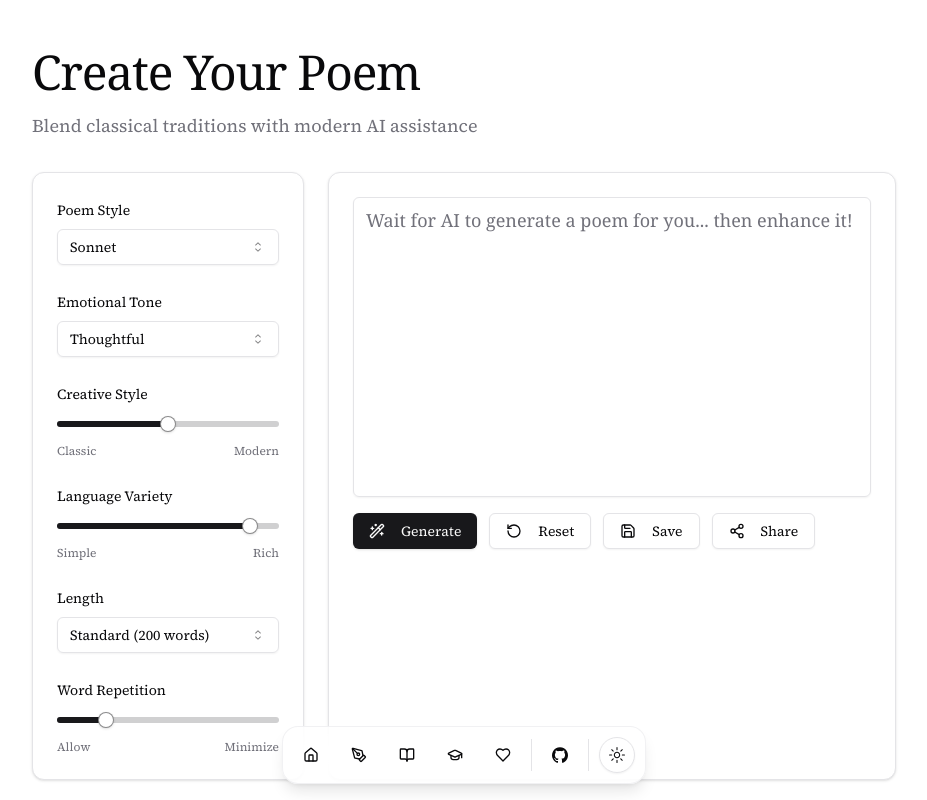
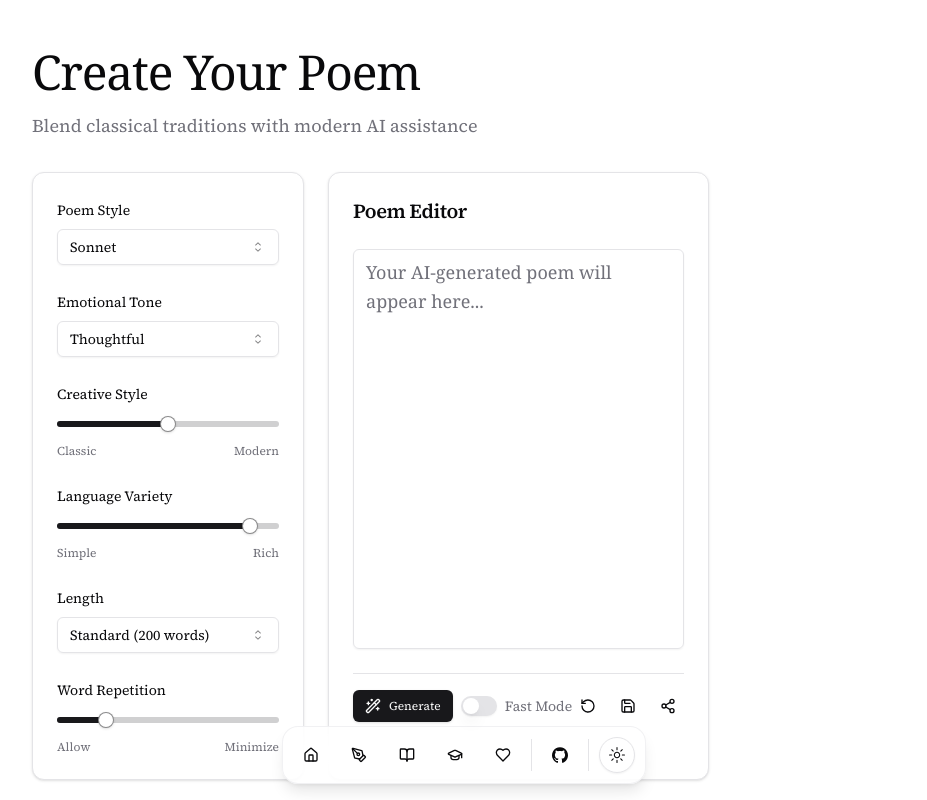
Before and after one commit to abhisheksharm-3/poetica, a Next.js app in the folder client/: page /create in a window 1280 px wide. Shown: the top 800 px of the page, without its empty margins (176-1103 px from the left). Built offline with nearby package versions, Linux system fonts and the light colour scheme.

Commit message:
Add fast poem generation feature and new UI components for enhanced user experience

```diff
--- a/client/package.json
+++ b/client/package.json
@@ -9,14 +9,17 @@
     "lint": "next lint"
   },
   "dependencies": {
+    "@google/generative-ai": "^0.21.0",
     "@radix-ui/react-dialog": "^1.1.2",
     "@radix-ui/react-dropdown-menu": "^2.1.2",
     "@radix-ui/react-icons": "^1.3.1",
+    "@radix-ui/react-label": "^2.1.0",
     "@radix-ui/react-progress": "^1.1.0",
     "@radix-ui/react-select": "^2.1.2",
     "@radix-ui/react-separator": "^1.1.0",
     "@radix-ui/react-slider": "^1.2.1",
     "@radix-ui/react-slot": "^1.1.0",
+    "@radix-ui/react-switch": "^1.1.1",
     "@radix-ui/react-tabs": "^1.1.1",
     "@radix-ui/react-tooltip": "^1.1.3",
     "@remixicon/react": "^4.5.0",
--- a/client/src/app/create/page.tsx
+++ b/client/src/app/create/page.tsx
@@ -1,5 +1,5 @@
 "use client";
-import React from "react";
+import React, { useState } from "react";
 import { motion } from "framer-motion";
 import Layout from "@/components/Layout/Layout";
 import { PoemSettings } from "@/components/PoemCreator/PoemSettings";
@@ -32,6 +32,7 @@ const CreatePage = () => {
     shareDialogOpen,
     shareUrl,
     handleGenerate,
+    handleGenerateFast,
     handleReset,
     handleSave,
     handleShare,
@@ -41,6 +42,12 @@ const CreatePage = () => {
     setShareDialogOpen,
     setFormState,
   } = usePoem();
+
+  const [fastMode, setFastMode] = useState(false);
+
+  const handleFastModeChange = () => {
+    setFastMode((prev) => !prev);
+  };
 
   return (
     <Layout className="min-h-screen py-12">
@@ -75,10 +82,13 @@ const CreatePage = () => {
               content={content}
               setContent={setContent}
               isLoading={isLoading}
-              onGenerate={handleGenerate}
+              onGenerateNormal={handleGenerate}
+              onGenerateFast={handleGenerateFast}
               onReset={handleReset}
               onSave={handleSave}
               onShare={handleShare}
+              fastMode={fastMode}
+              onFastModeChange={handleFastModeChange}
             />
           </motion.div>
 
--- a/client/src/components/PoemCreator/PoemEditor.tsx
+++ b/client/src/components/PoemCreator/PoemEditor.tsx
@@ -1,57 +1,158 @@
 import React from "react";
-import { Card, CardContent } from "@/components/ui/card";
+import { Card, CardContent, CardHeader, CardTitle } from "@/components/ui/card";
 import { Textarea } from "@/components/ui/textarea";
 import { Button } from "@/components/ui/button";
+import { Switch } from "@/components/ui/switch";
 import { Wand2, RotateCcw, SaveIcon, Share2 } from "lucide-react";
+import { Label } from "@/components/ui/label";
+import { Separator } from "@/components/ui/separator";
+import {
+  Tooltip,
+  TooltipContent,
+  TooltipProvider,
+  TooltipTrigger,
+} from "@/components/ui/tooltip";
 
 interface PoemEditorProps {
   content: string;
   setContent: (content: string) => void;
   isLoading: boolean;
-  onGenerate: () => void;
+  onGenerateNormal: () => void;
+  onGenerateFast: () => void;
   onReset: () => void;
   onSave: () => void;
   onShare: () => void;
+  fastMode?: boolean;
+  onFastModeChange?: (enabled: boolean) => void;
 }
 
 export const PoemEditor: React.FC<PoemEditorProps> = ({
   content,
   setContent,
   isLoading,
-  onGenerate,
+  onGenerateNormal,
+  onGenerateFast,
   onReset,
   onSave,
   onShare,
+  fastMode = false,
+  onFastModeChange,
 }) => {
+  const handleGenerate = () => {
+    if (fastMode) {
+      onGenerateFast();
+    } else {
+      onGenerateNormal();
+    }
+  };
+
   return (
-    <Card className="lg:col-span-2">
-      <CardContent className="space-y-4 pt-6">
+    <Card className="bg-background w-max">
+      <CardHeader className="space-y-1 ">
+        <CardTitle className="text-xl font-semibold">Poem Editor</CardTitle>
+      </CardHeader>
+      <CardContent className="space-y-6">
         <Textarea
-          placeholder="Wait for AI to generate a poem for you... then enhance it!"
-          className="min-h-[300px] resize-none font-serif text-lg leading-relaxed"
+          placeholder="Your AI-generated poem will appear here..."
+          className="min-h-[400px] resize-none font-serif text-lg leading-relaxed focus-visible:ring-1 bg-muted/5"
           value={content}
           onChange={(e) => setContent(e.target.value)}
         />
 
-        <div className="flex flex-wrap gap-3">
-          <Button className="group" onClick={onGenerate} disabled={isLoading}>
-            <Wand2 className="mr-2 h-4 w-4" />
-            {isLoading ? "Generating..." : "Generate"}
-          </Button>
-          <Button variant="outline" onClick={onReset}>
-            <RotateCcw className="mr-2 h-4 w-4" />
-            Reset
-          </Button>
-          <Button variant="outline" onClick={onSave}>
-            <SaveIcon className="mr-2 h-4 w-4" />
-            Save
-          </Button>
-          <Button variant="outline" onClick={onShare}>
-            <Share2 className="mr-2 h-4 w-4" />
-            Share
-          </Button>
+        <div className="space-y-4">
+          <Separator />
+
+          <div className="flex items-center justify-between">
+            <div className="flex items-center space-x-2">
+              <Button
+                size="sm"
+                className="gap-2"
+                onClick={handleGenerate}
+                disabled={isLoading}
+              >
+                <Wand2 className="h-4 w-4" />
+                {isLoading ? "Generating..." : "Generate"}
+              </Button>
+
+              <TooltipProvider>
+                <Tooltip>
+                  <TooltipTrigger asChild>
+                    <div className="flex items-center space-x-2 ml-4">
+                      <Switch
+                        id="fast-mode"
+                        checked={fastMode}
+                        onCheckedChange={onFastModeChange}
+                        aria-label="Toggle fast mode"
+                        className="z-50"
+                      />
+                      <Label htmlFor="fast-mode" className="text-sm text-muted-foreground cursor-pointer">
+                        Fast Mode
+                      </Label>
+                    </div>
+                  </TooltipTrigger>
+                  <TooltipContent>
+                    <p>Enable for faster generation with slightly lower quality</p>
+                  </TooltipContent>
+                </Tooltip>
+              </TooltipProvider>
+            </div>
+
+            <div className="flex items-center space-x-2">
+              <TooltipProvider>
+                <Tooltip>
+                  <TooltipTrigger asChild>
+                    <Button
+                      size="icon"
+                      variant="ghost"
+                      onClick={onReset}
+                      className="h-8 w-8"
+                    >
+                      <RotateCcw className="h-4 w-4" />
+                    </Button>
+                  </TooltipTrigger>
+                  <TooltipContent>
+                    <p>Reset editor</p>
+                  </TooltipContent>
+                </Tooltip>
+
+                <Tooltip>
+                  <TooltipTrigger asChild>
+                    <Button
+                      size="icon"
+                      variant="ghost"
+                      onClick={onSave}
+                      className="h-8 w-8"
+                    >
+                      <SaveIcon className="h-4 w-4" />
+                    </Button>
+                  </TooltipTrigger>
+                  <TooltipContent>
+                    <p>Save poem</p>
+                  </TooltipContent>
+                </Tooltip>
+
+                <Tooltip>
+                  <TooltipTrigger asChild>
+                    <Button
+                      size="icon"
+                      variant="ghost"
+                      onClick={onShare}
+                      className="h-8 w-8"
+                    >
+                      <Share2 className="h-4 w-4" />
+                    </Button>
+                  </TooltipTrigger>
+                  <TooltipContent>
+                    <p>Share poem</p>
+                  </TooltipContent>
+                </Tooltip>
+              </TooltipProvider>
+            </div>
+          </div>
         </div>
       </CardContent>
     </Card>
   );
 };
+
+export default PoemEditor;
--- /dev/null
+++ b/client/src/components/ui/label.tsx
@@ -0,0 +1,26 @@
+"use client"
+
+import * as React from "react"
+import * as LabelPrimitive from "@radix-ui/react-label"
+import { cva, type VariantProps } from "class-variance-authority"
+
+import { cn } from "@/lib/utils"
+
+const labelVariants = cva(
+  "text-sm font-medium leading-none peer-disabled:cursor-not-allowed peer-disabled:opacity-70"
+)
+
+const Label = React.forwardRef<
+  React.ElementRef<typeof LabelPrimitive.Root>,
+  React.ComponentPropsWithoutRef<typeof LabelPrimitive.Root> &
+    VariantProps<typeof labelVariants>
+>(({ className, ...props }, ref) => (
+  <LabelPrimitive.Root
+    ref={ref}
+    className={cn(labelVariants(), className)}
+    {...props}
+  />
+))
+Label.displayName = LabelPrimitive.Root.displayName
+
+export { Label }
--- /dev/null
+++ b/client/src/components/ui/switch.tsx
@@ -0,0 +1,29 @@
+"use client"
+
+import * as React from "react"
+import * as SwitchPrimitives from "@radix-ui/react-switch"
+
+import { cn } from "@/lib/utils"
+
+const Switch = React.forwardRef<
+  React.ElementRef<typeof SwitchPrimitives.Root>,
+  React.ComponentPropsWithoutRef<typeof SwitchPrimitives.Root>
+>(({ className, ...props }, ref) => (
+  <SwitchPrimitives.Root
+    className={cn(
+      "peer inline-flex h-5 w-9 shrink-0 cursor-pointer items-center rounded-full border-2 border-transparent shadow-sm transition-colors focus-visible:outline-none focus-visible:ring-2 focus-visible:ring-ring focus-visible:ring-offset-2 focus-visible:ring-offset-background disabled:cursor-not-allowed disabled:opacity-50 data-[state=checked]:bg-primary data-[state=unchecked]:bg-input",
+      className
+    )}
+    {...props}
+    ref={ref}
+  >
+    <SwitchPrimitives.Thumb
+      className={cn(
+        "pointer-events-none block h-4 w-4 rounded-full bg-background shadow-lg ring-0 transition-transform data-[state=checked]:translate-x-4 data-[state=unchecked]:translate-x-0"
+      )}
+    />
+  </SwitchPrimitives.Root>
+))
+Switch.displayName = SwitchPrimitives.Root.displayName
+
+export { Switch }
--- a/client/src/hooks/usePoem.ts
+++ b/client/src/hooks/usePoem.ts
@@ -24,6 +24,35 @@ export const usePoem = () => {
     try {
       setIsLoading(true);
       const response = await fetch("/api/poem/generate", {
+        method: "POST",
+        headers: {
+          "Content-Type": "application/json",
+        },
+        body: JSON.stringify(formState),
+      });
+
+      if (!response.ok) {
+        throw new Error("Failed to generate poem");
+      }
+
+      const data = await response.json();
+      setContent(data.poem);
+      toast.success("Poem Generated", {
+        description: "Feel free to edit and enhance the generated poem.",
+      });
+    } catch (error) {
+      toast.error("Generation Failed", {
+        description: "Unable to generate poem. Please try again.",
+      });
+    } finally {
+      setIsLoading(false);
+    }
+  };
+
+  const handleGenerateFast = async () => {
+    try {
+      setIsLoading(true);
+      const response = await fetch("/api/poem/generate-fast", {
         method: "POST",
         headers: {
           "Content-Type": "application/json",
@@ -134,6 +163,7 @@ export const usePoem = () => {
     shareDialogOpen,
     shareUrl,
     handleGenerate,
+    handleGenerateFast,
     handleReset,
     handleSave,
     handleShare,
```
Also changed, not shown: client/src/app/api/poem/generate-fast/route.ts (added, +79 -0 lines), 1 other file (tests, documents, lock files or other folders).
